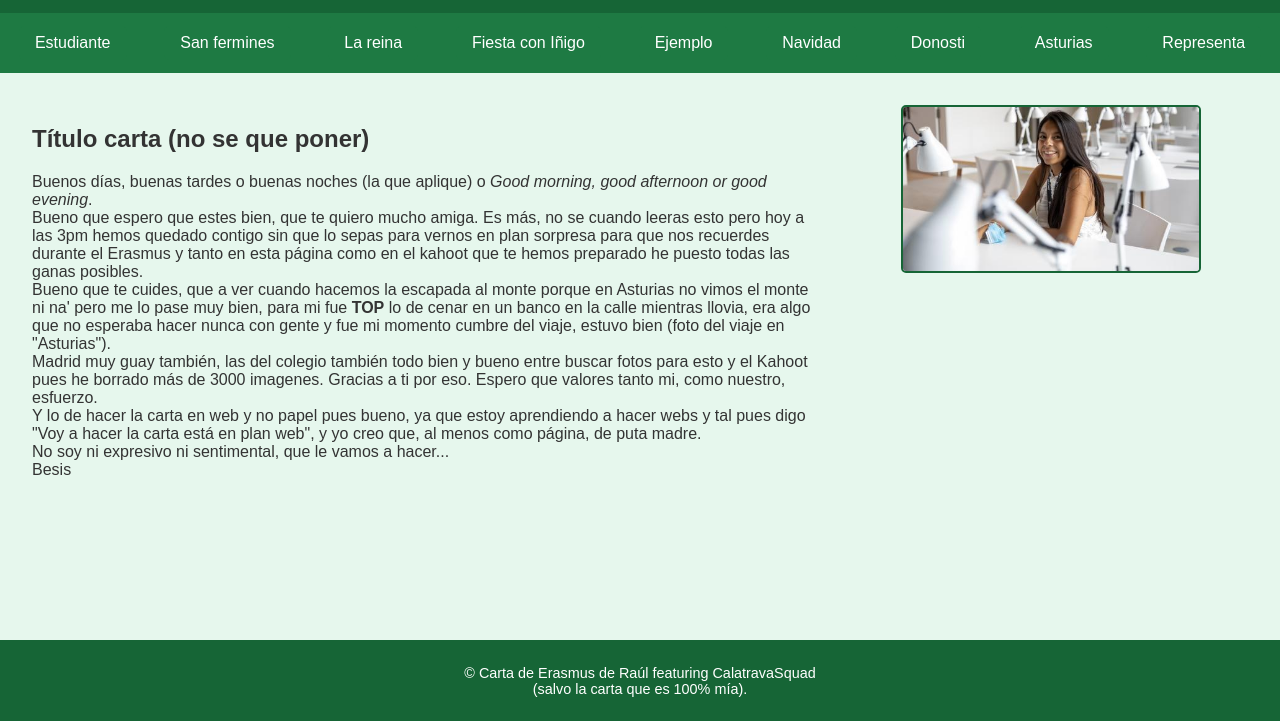
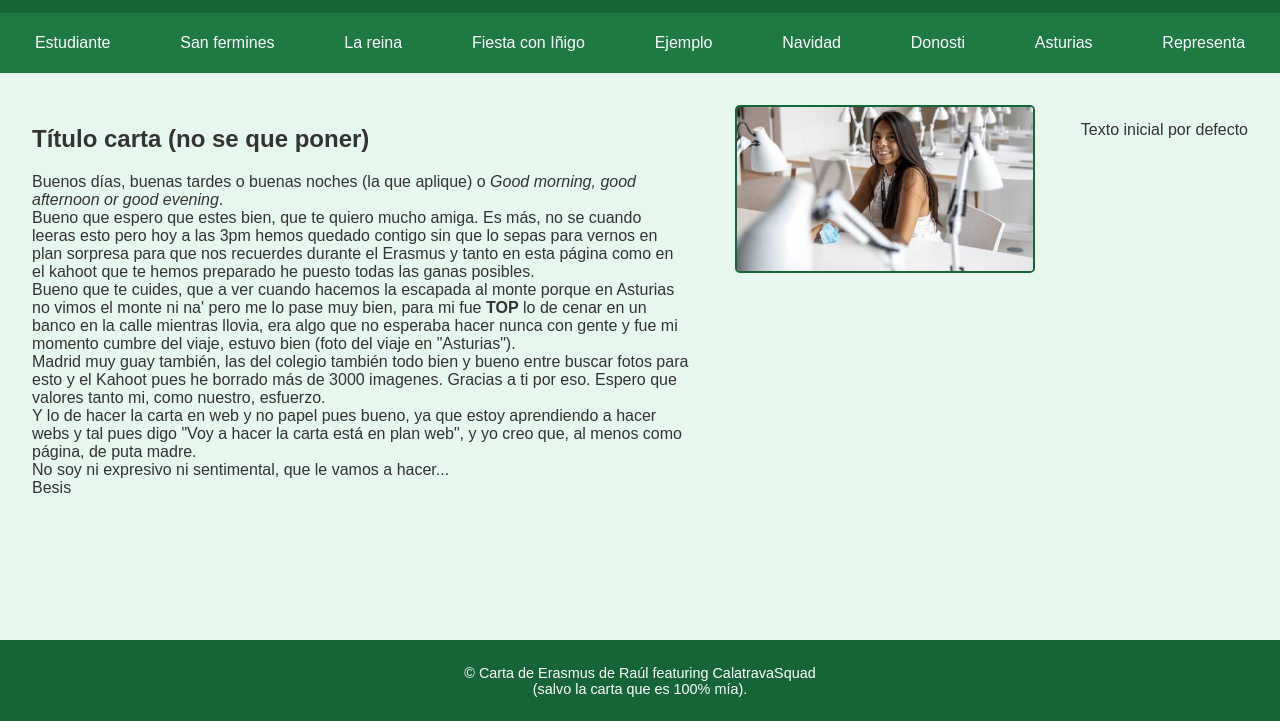
Before and after one commit to raulznas/marylopez, a plain HTML site: page index.html in a window 1280 px wide. Shown: the part 79-800 px from the top of the page. Drawn offline with Linux system fonts and the light colour scheme.

Commit message:
Update index.html

```diff
--- a/index.html
+++ b/index.html
@@ -42,6 +42,9 @@
         <section class="target-image">
             <img id="target" src="images/image1.jpg" alt="Imagen inicial">
         </section>
+        <section class="target-text">
+            <p id="target-text">Texto inicial por defecto</p>
+        </section>
     </main>
     <footer class="footer">
         <p>&copy; Carta de Erasmus de Raúl featuring CalatravaSquad </br>(salvo la carta que es 100% mía).</p>
```
